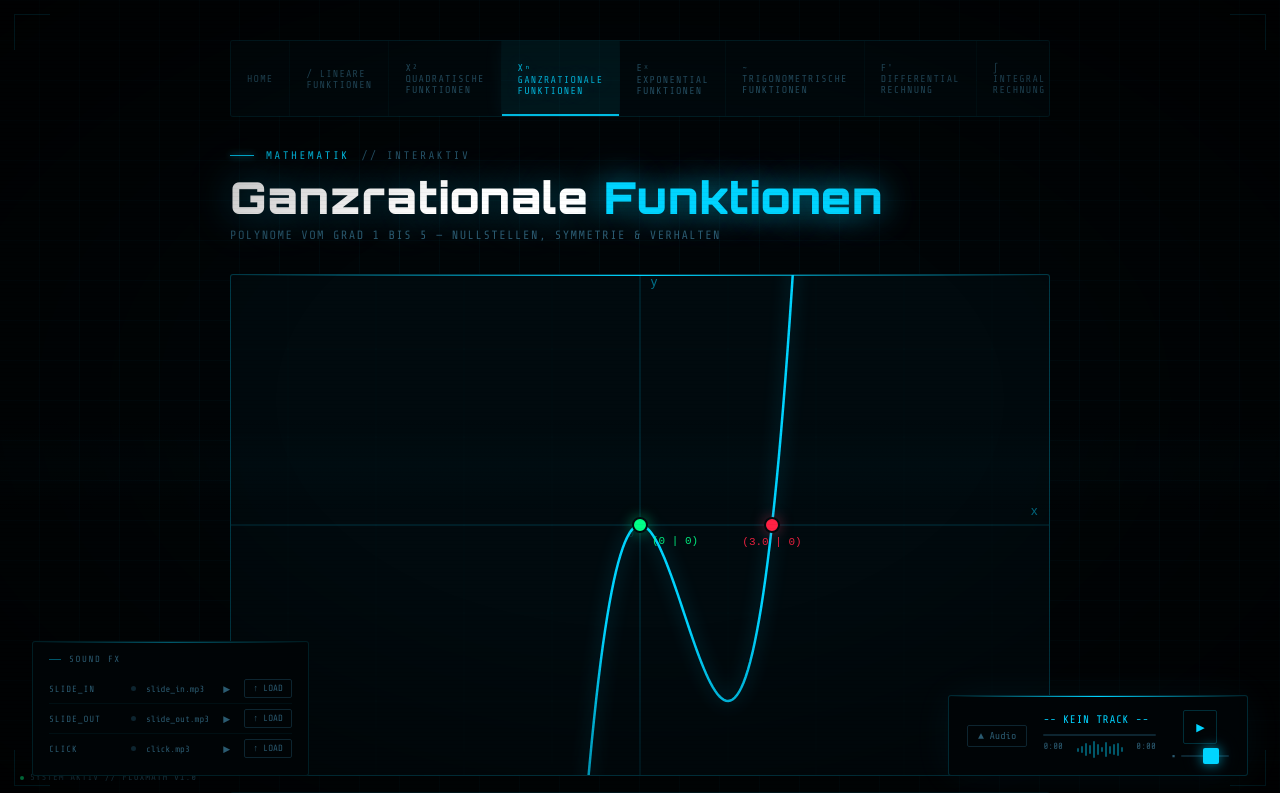
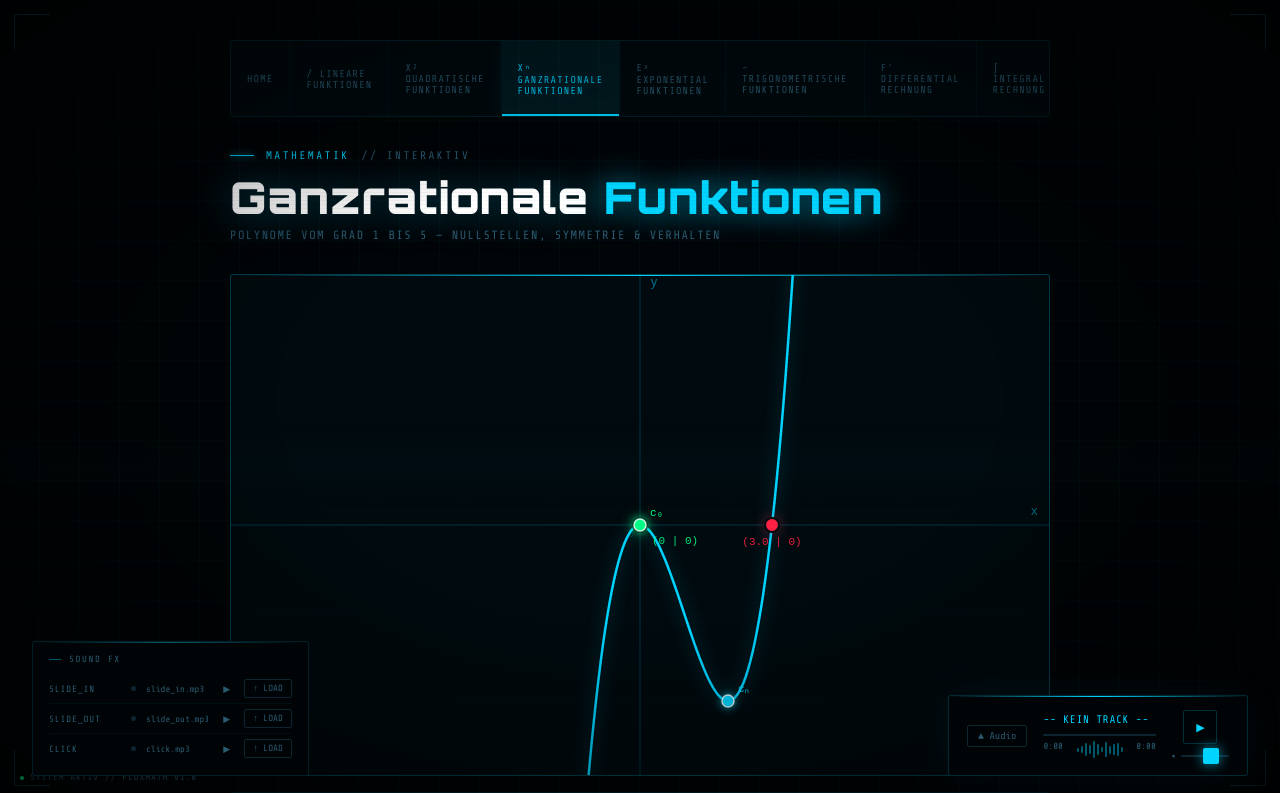
Before and after one commit to mpue/fluxmath, a React app: page /topic/ganzrationale-funktionen in a window 1280 px wide. Shown: the top 793 px of the page. Built offline with nearby package versions, Linux system fonts and the light colour scheme.

Commit message:
Added more drag and drop to functions

```diff
--- a/src/topics/GanzrationaleFunktionen/GanzrationaleFunktionen.tsx
+++ b/src/topics/GanzrationaleFunktionen/GanzrationaleFunktionen.tsx
@@ -1,5 +1,5 @@
 import React, { useState, useCallback } from 'react';
-import { CoordinateSystem, Viewport } from '../../shared/CoordinateSystem';
+import { CoordinateSystem, Viewport, DragPoint } from '../../shared/CoordinateSystem';
 import { drawCurve, drawPoint, C, fmt } from '../../shared/canvasUtils';
 import { Math as M } from '../../shared/Math';
 import { PolynomialExercises } from './PolynomialExercises';
@@ -15,6 +15,37 @@ export const GanzrationaleFunktionen: React.FC = () => {
     for (let i = 0; i < realCoeffs.length; i++) y += realCoeffs[i] * Math.pow(x, i);
     return y;
   }, [realCoeffs]);
+
+  /* ── drag & drop ─────────────────────────────────────── */
+  const dragPts: DragPoint[] = [
+    { id: 'yint', x: 0, y: evalPoly(0), color: C.yint, label: 'c₀' },
+    { id: 'lead', x: 2, y: evalPoly(2), color: C.line, label: 'cₙ' },
+  ];
+
+  const handleDrag = useCallback((id: string, _x: number, y: number) => {
+    if (id === 'yint') {
+      // dragging y-intercept → adjust c₀
+      setCoeffs(prev => {
+        const n = [...prev];
+        n[0] = Math.max(-30, Math.min(30, Math.round(y * 10)));
+        return n;
+      });
+    }
+    if (id === 'lead') {
+      // dragging control point at x=2 → adjust leading coefficient cₙ
+      setCoeffs(prev => {
+        const rc = prev.map(v => v / 10);
+        const deg = prev.length - 1;
+        // f(2) = Σ cᵢ·2ⁱ  →  cₙ = (y - Σᵢ<ₙ cᵢ·2ⁱ) / 2ⁿ
+        let rest = 0;
+        for (let i = 0; i < deg; i++) rest += rc[i] * Math.pow(2, i);
+        const newCn = (y - rest) / Math.pow(2, deg);
+        const n = [...prev];
+        n[deg] = Math.max(-30, Math.min(30, Math.round(newCn * 10)));
+        return n;
+      });
+    }
+  }, []);
 
   const handleDegreeChange = (d: number) => {
     setDegree(d);
@@ -103,7 +134,7 @@ export const GanzrationaleFunktionen: React.FC = () => {
       <h1>Ganzrationale <em>Funktionen</em></h1>
       <p className="subtitle">Polynome vom Grad 1 bis 5 — Nullstellen, Symmetrie &amp; Verhalten</p>
 
-      <CoordinateSystem draw={draw} />
+      <CoordinateSystem draw={draw} dragPoints={dragPts} onDragPoint={handleDrag} />
 
       <div className="controls" style={{ gridTemplateColumns: '1fr' }}>
         <div className="ctrl">
@@ -163,7 +194,8 @@ export const GanzrationaleFunktionen: React.FC = () => {
       <div className="legend">
         <div className="legend-item"><div className="legend-dot glow-cyan" />Polynom f(x)</div>
         <div className="legend-item"><div className="legend-dot glow-red" />Nullstellen</div>
-        <div className="legend-item"><div className="legend-dot glow-lime" />y-Achsenabschnitt</div>
+        <div className="legend-item"><div className="legend-dot glow-lime" />y-Achsenabschnitt (ziehbar)</div>
+        <div className="legend-item"><div className="legend-dot glow-cyan" />Kontrollpunkt cₙ (ziehbar)</div>
       </div>
 
       <div className="explanation">
--- a/src/topics/QuadratischeFunktionen/QuadratischeFunktionen.tsx
+++ b/src/topics/QuadratischeFunktionen/QuadratischeFunktionen.tsx
@@ -1,5 +1,5 @@
 import React, { useState, useCallback } from 'react';
-import { CoordinateSystem, Viewport } from '../../shared/CoordinateSystem';
+import { CoordinateSystem, Viewport, DragPoint } from '../../shared/CoordinateSystem';
 import { drawPoint, C, fmt } from '../../shared/canvasUtils';
 import { Math as M } from '../../shared/Math';
 import { QuadraticExercises } from './QuadraticExercises';
@@ -12,6 +12,26 @@ export const QuadratischeFunktionen: React.FC = () => {
   const a = sliderA / 10;
   const b = sliderB / 10;
   const c = sliderC / 10;
+
+  const hV = Math.abs(a) > 0.001 ? -b / (2 * a) : 0;
+  const kV = Math.abs(a) > 0.001 ? c - (b * b) / (4 * a) : c;
+
+  const dragPts: DragPoint[] = [
+    { id: 'vertex', x: hV, y: kV, color: C.orange, label: 'S' },
+    { id: 'yint', x: 0, y: c, color: C.yint },
+  ];
+
+  const handleDrag = useCallback((id: string, x: number, y: number) => {
+    if (id === 'yint') {
+      setSliderC(Math.max(-60, Math.min(60, Math.round(y * 10))));
+    } else if (id === 'vertex' && Math.abs(a) > 0.001) {
+      // h = -b/(2a) => b = -2ah,  c = k - a*h^2 - b*h
+      const newB = -2 * a * x;
+      const newC = y - a * x * x - newB * x;
+      setSliderB(Math.max(-40, Math.min(40, Math.round(newB * 10))));
+      setSliderC(Math.max(-60, Math.min(60, Math.round(newC * 10))));
+    }
+  }, [a]);
 
   const draw = useCallback((ctx: CanvasRenderingContext2D, vp: Viewport, mx: number, my: number) => {
     const { toX, toY, w, h, unitPx } = vp;
@@ -181,7 +201,7 @@ export const QuadratischeFunktionen: React.FC = () => {
       <h1>Quadratische <em>Funktionen</em></h1>
       <p className="subtitle">Parabeln, Scheitel, Nullstellen &amp; Diskriminante</p>
 
-      <CoordinateSystem draw={draw} showQuadrants />
+      <CoordinateSystem draw={draw} showQuadrants dragPoints={dragPts} onDragPoint={handleDrag} />
 
       <div className="controls" style={{ gridTemplateColumns: '1fr 1fr 1fr' }}>
         <div className="ctrl">
```
